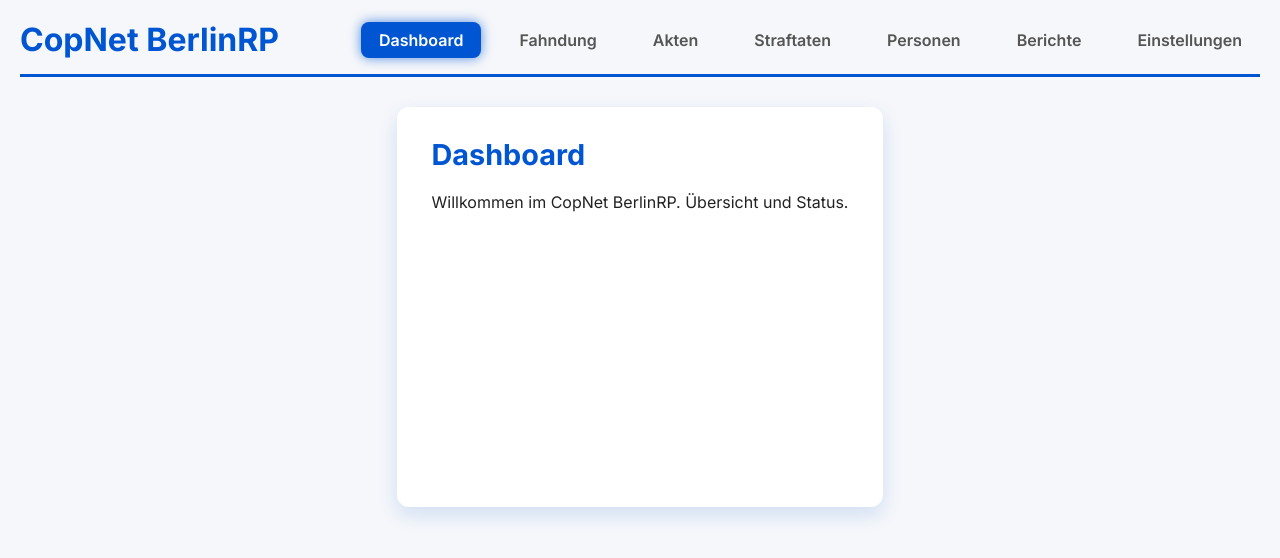
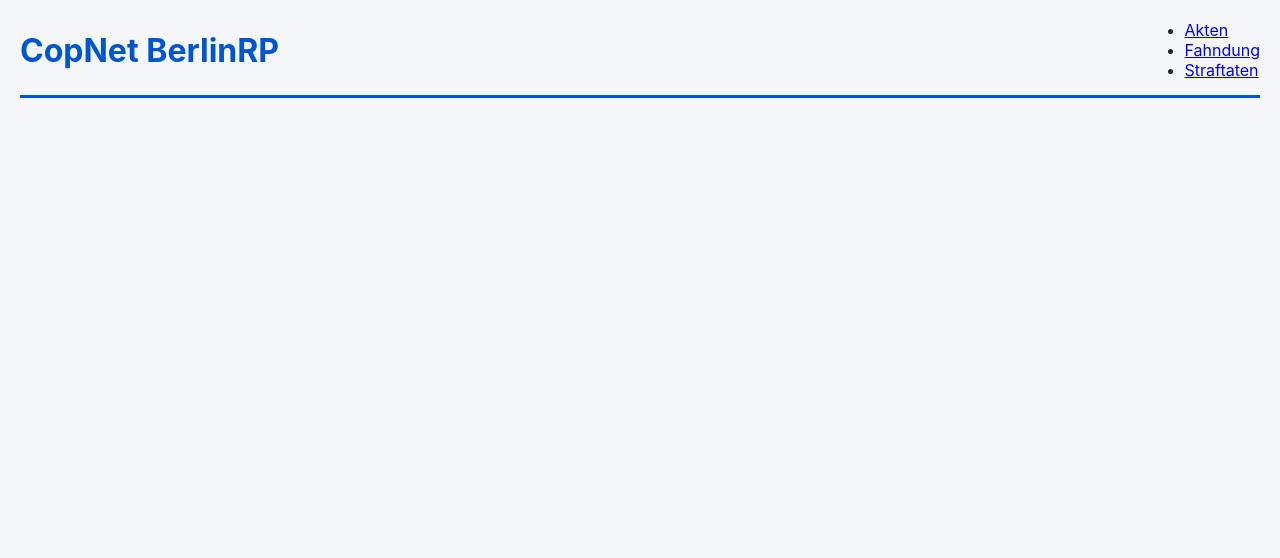
Before and after one commit to schnitzel973/CopNet-BerlinRP, a plain HTML site: page main.html in a window 1280 px wide. Drawn offline with Linux system fonts and the light colour scheme.

Commit message:
Update main.html

```diff
--- a/main.html
+++ b/main.html
@@ -4,11 +4,6 @@
   <meta charset="UTF-8" />
   <meta name="viewport" content="width=device-width, initial-scale=1" />
   <title>CopNet BerlinRP</title>
-
-  <!-- Google Fonts -->
-  <link href="https://fonts.googleapis.com/css2?family=Inter:wght@400;600;700&display=swap" rel="stylesheet" />
-
-  <!-- Stylesheet -->
   <link rel="stylesheet" href="style.css" />
 </head>
 <body>
@@ -16,74 +11,71 @@
 <header>
   <h1>CopNet BerlinRP</h1>
   <nav>
-    <ul class="nav-list">
-      <li><button class="nav-btn active" data-section="dashboard">Dashboard</button></li>
-      <li><button class="nav-btn" data-section="fahndung">Fahndung</button></li>
-      <li><button class="nav-btn" data-section="akten">Akten</button></li>
-      <li><button class="nav-btn" data-section="straftaten">Straftaten</button></li>
-      <li><button class="nav-btn" data-section="personen">Personen</button></li>
-      <li><button class="nav-btn" data-section="berichte">Berichte</button></li>
-      <li><button class="nav-btn" data-section="einstellungen">Einstellungen</button></li>
+    <ul>
+      <li><a href="#akten" class="nav-link active">Akten</a></li>
+      <li><a href="#fahndung" class="nav-link">Fahndung</a></li>
+      <li><a href="#straftaten" class="nav-link">Straftaten</a></li>
     </ul>
   </nav>
 </header>
 
 <main>
-  <!-- Dashboard -->
-  <section id="dashboard" class="content-section active">
-    <h2>Dashboard</h2>
-    <p>Willkommen im CopNet BerlinRP. Übersicht und Status.</p>
-  </section>
-
-  <!-- Fahndung -->
-  <section id="fahndung" class="content-section">
-    <h2>Fahndung</h2>
-    <ul id="fahndung-list" class="item-list"></ul>
-    <button class="btn-add" data-list="fahndung">Fahndung hinzufügen</button>
-  </section>
-
-  <!-- Akten -->
+  <!-- Akten-Sektion -->
   <section id="akten" class="content-section">
     <h2>Akten</h2>
+
+    <!-- Filter -->
+    <div class="filter-container">
+      <input type="text" id="akten-filter-name" placeholder="Nach Name filtern..." />
+      <select id="akten-filter-crime">
+        <option value="">Alle Kategorien</option>
+        <option value="Vermerk">Vermerk</option>
+        <option value="Leichte Kriminalität">Leichte Kriminalität</option>
+        <option value="Mittlere Kriminalität">Mittlere Kriminalität</option>
+        <option value="Schwere Kriminalität">Schwere Kriminalität</option>
+      </select>
+    </div>
+
+    <!-- Liste der Akten -->
     <ul id="akten-list" class="item-list"></ul>
+
+    <!-- Button zum neuen Eintrag -->
     <button class="btn-add" data-list="akten">Akte erstellen</button>
   </section>
 
-  <!-- Straftaten -->
-  <section id="straftaten" class="content-section">
+  <!-- Fahndung-Sektion -->
+  <section id="fahndung" class="content-section" style="display:none;">
+    <h2>Fahndung</h2>
+    <ul id="fahndung-list" class="item-list"></ul>
+    <button class="btn-add" data-list="fahndung">Fahndung erstellen</button>
+  </section>
+
+  <!-- Straftaten-Sektion -->
+  <section id="straftaten" class="content-section" style="display:none;">
     <h2>Straftaten</h2>
     <ul id="straftaten-list" class="item-list"></ul>
-    <button class="btn-add" data-list="straftaten">Straftat hinzufügen</button>
-  </section>
-
-  <!-- Personen -->
-  <section id="personen" class="content-section">
-    <h2>Personen</h2>
-    <ul id="personen-list" class="item-list"></ul>
-    <button class="btn-add" data-list="personen">Person hinzufügen</button>
-  </section>
-
-  <!-- Berichte -->
-  <section id="berichte" class="content-section">
-    <h2>Berichte</h2>
-    <ul id="berichte-list" class="item-list"></ul>
-    <button class="btn-add" data-list="berichte">Bericht hinzufügen</button>
-  </section>
-
-  <!-- Einstellungen -->
-  <section id="einstellungen" class="content-section">
-    <h2>Einstellungen</h2>
-    <p>Hier kannst du die Einstellungen vornehmen.</p>
-    <button id="clear-storage">Alle Daten löschen</button>
+    <button class="btn-add" data-list="straftaten">Straftat erstellen</button>
   </section>
 </main>
 
 <!-- Modal -->
 <div id="modal" class="modal hidden">
   <div class="modal-content">
-    <h3 id="modal-title">Neuer Eintrag</h3>
-    <input type="text" id="modal-input" placeholder="Text eingeben..." />
-    <textarea id="modal-textarea" placeholder="Details (optional)" rows="4"></textarea>
+    <h3 id="modal-title"></h3>
+
+    <!-- Kategorie Auswahl nur beim Akten erstellen -->
+    <select id="crimeTypeSelect" style="margin-bottom: 15px;">
+      <option value="Vermerk">Vermerk</option>
+      <option value="Leichte Kriminalität">Leichte Kriminalität</option>
+      <option value="Mittlere Kriminalität">Mittlere Kriminalität</option>
+      <option value="Schwere Kriminalität">Schwere Kriminalität</option>
+    </select>
+
+    <!-- Das Formular wird dynamisch hier aufgebaut -->
+    <form id="akten-form">
+      <!-- Felder werden dynamisch generiert -->
+    </form>
+
     <div class="modal-buttons">
       <button id="modal-save-btn">Speichern</button>
       <button id="modal-cancel-btn">Abbrechen</button>
@@ -92,6 +84,5 @@
 </div>
 
 <script src="app.js"></script>
-
 </body>
 </html>
```
